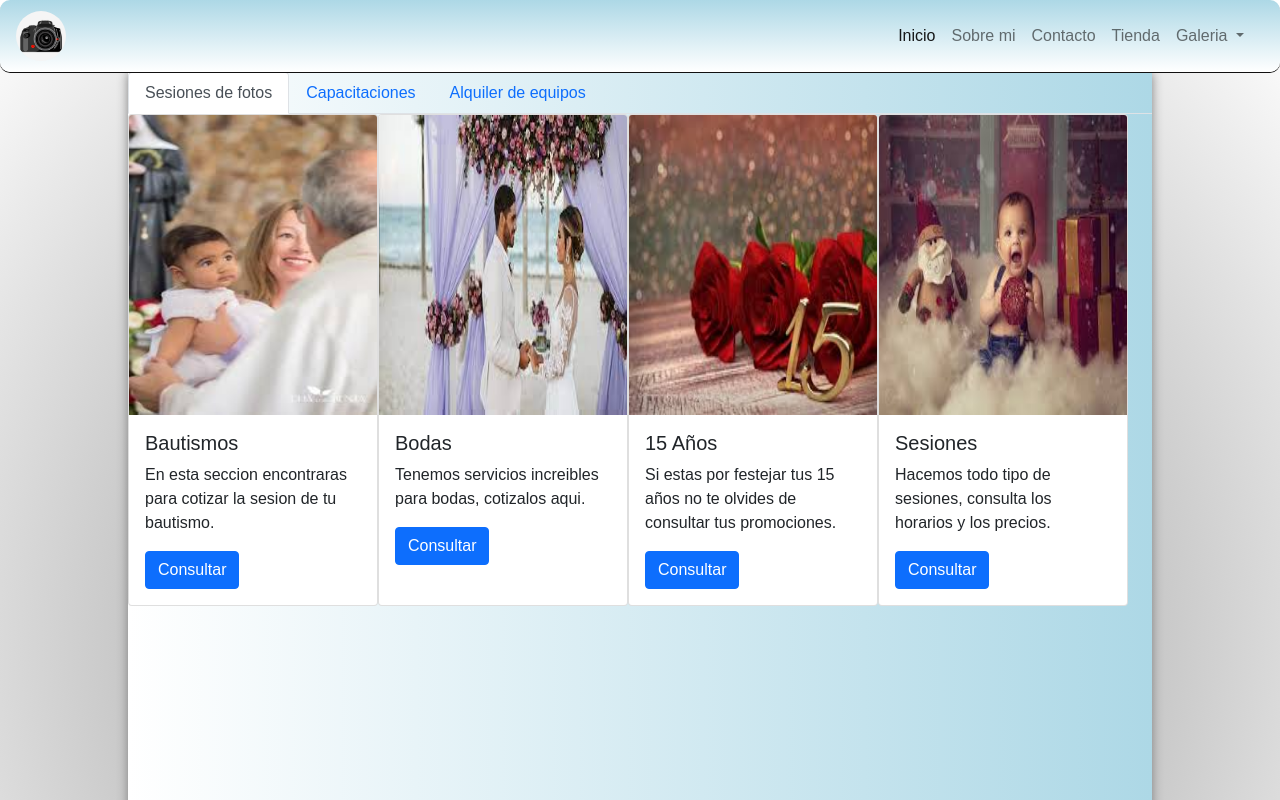
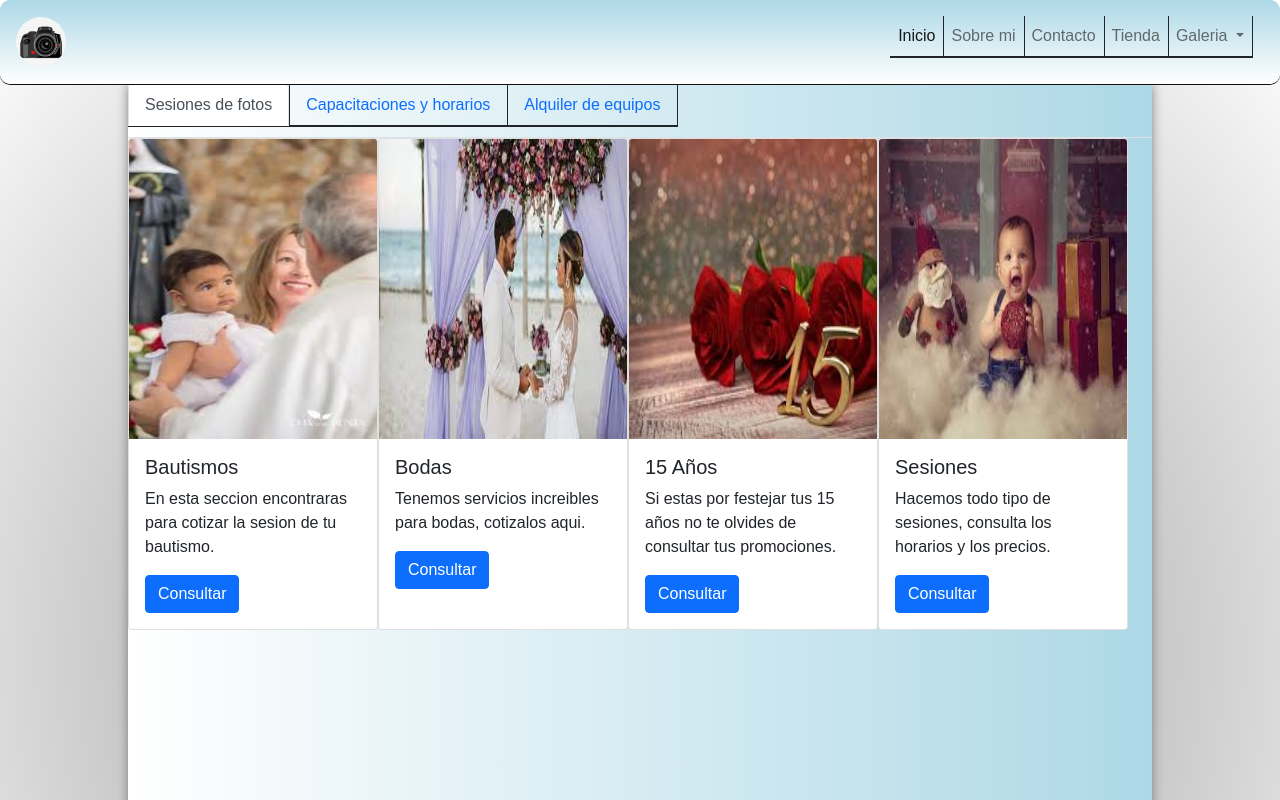
Before and after one commit to rodal95/proyecto-coder2, a plain HTML site: page pages/tiend.html in a window 1280 px wide. Shown: the top 800 px of the page. Drawn offline with nearby package versions, Linux system fonts and the light colour scheme.

Commit message:
detalles

```diff
--- a/pages/tiend.html
+++ b/pages/tiend.html
@@ -40,6 +40,7 @@
                       <li class="nav-item">
                         <a class="nav-link" href="contact.html">Contacto</a>
                       </li>
+                      <li class="nav-item">
                       <a class="nav-link" href="tiend.html">Tienda</a>
                       </li>
                       <li class="nav-item dropdown">
@@ -66,7 +67,7 @@
                       <button class="nav-link active" id="home-tab" data-bs-toggle="tab" data-bs-target="#home" type="button" role="tab" aria-controls="home" aria-selected="true">Sesiones de fotos</button>
                     </li>
                     <li class="nav-item" role="presentation">
-                      <button class="nav-link" id="profile-tab" data-bs-toggle="tab" data-bs-target="#profile" type="button" role="tab" aria-controls="profile" aria-selected="false">Capacitaciones</button>
+                      <button class="nav-link" id="profile-tab" data-bs-toggle="tab" data-bs-target="#profile" type="button" role="tab" aria-controls="profile" aria-selected="false">     Capacitaciones y horarios   </button>
                     </li>
                     <li class="nav-item" role="presentation">
                       <button class="nav-link" id="contact-tab" data-bs-toggle="tab" data-bs-target="#contact" type="button" role="tab" aria-controls="contact" aria-selected="false">Alquiler de equipos</button>
--- a/stylesheet/style.css
+++ b/stylesheet/style.css
@@ -212,6 +212,11 @@ body{
   border-radius: 20%;
 
 }
+.nav-item{
+  border-bottom: 2px solid;
+  margin-bottom: 10px;
+  box-shadow: 1px 0px;
+}
 @media screen and (min-width: 768px) {
   .tablaabout tr td{
     display: flex;
@@ -230,6 +235,7 @@ body{
     border-radius: 20%;
 
   }
+
 }
 
 /* CONTAC ------------------------------------------------------- */
```
Also changed, not shown: index.html (+1 -0 lines), pages/contact.html (+1 -0 lines), pages/galeria.html (+1 -0 lines), pages/sobremi.html (+1 -0 lines).
